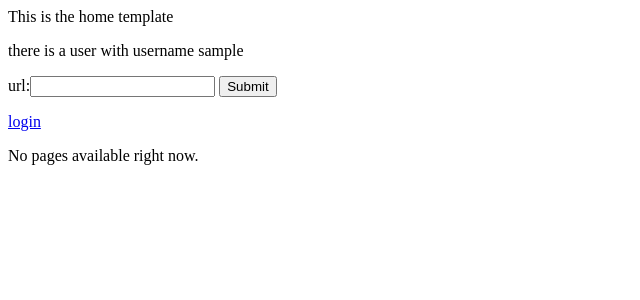
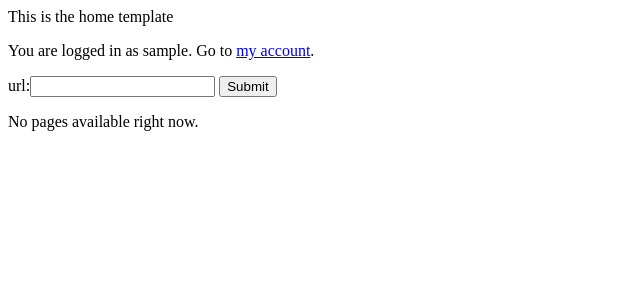
Before and after one commit to josephtoles/search-engine, a Django app: page / in a window 1280 px wide. Shown: the top 300 px of the page, without its empty margins (0-640 px from the left). Run offline with Django 3.2, Linux system fonts and the light colour scheme; the visitor is signed in with stand-in values (Sample User, id 1); parts of the project's set-up code (start-up, migrations or seed data) failed here and were passed over.

Commit message:
Added link to my account on homepage

```diff
--- a/web/templates/home.html
+++ b/web/templates/home.html
@@ -3,9 +3,11 @@
 </p>
 <p>
     {% if user.is_authenticated %}
-        there is a user with username {{ user.username }}
+        You are logged in as {{ user.username }}. Go to <a href="{% url 'account' %}">my account</a>.
     {% else %}
-        no user is authenticated
+        <p>
+            <a href="{% url 'login' %}">login</a>
+        </p>
     {% endif %}
 </p>
 <p>
@@ -14,9 +16,6 @@
         {{ form }}
         <input type="submit" value="Submit" />
     </form>
-</p>
-<p>
-    <a href="{% url 'login' %}">login</a>
 </p>
 <p>
     {% if pages %}
```
